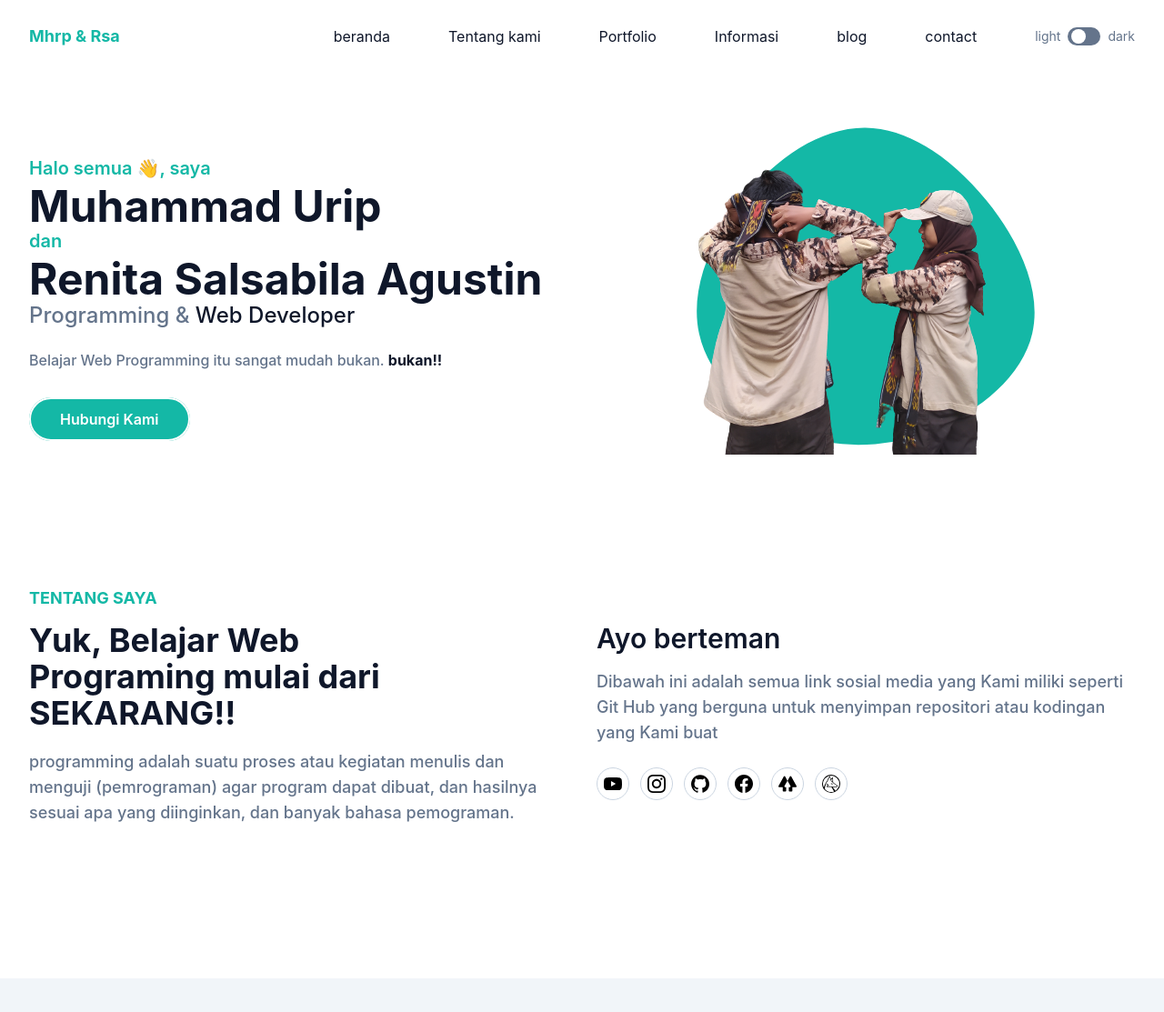
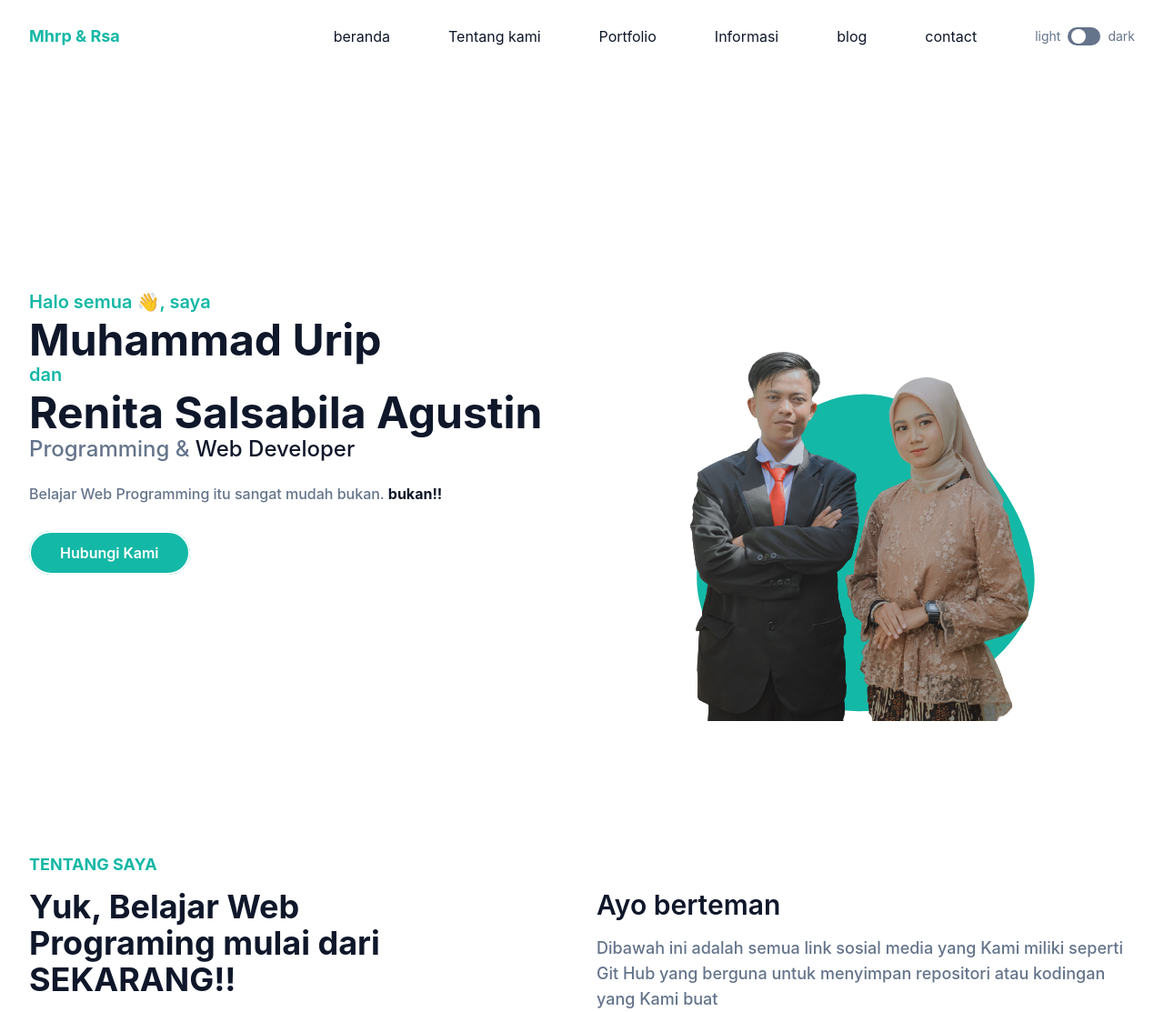
Before and after one commit to mhrpwfc88/portfolio-mhrp, a plain HTML site: page index.html in a window 1280 px wide. Shown: the top 1113 px of the page at 91% size. Drawn offline with Linux system fonts and the light colour scheme.

Commit message:
ganti foto

```diff
--- a/index.html
+++ b/index.html
@@ -140,7 +140,7 @@
           <div class="w-full self-end px-4 lg:w-1/2">
             <div class="relative mt-10 lg:right-0 lg:mt-9">
               <img
-                src="dist/img/logo1.png"
+                src="dist/img/logo2.png"
                 alt="muhammad urip"
                 class="mx-auto max-w-full"
               />
```
Also changed, not shown: dist/img/logo2.png (added).
